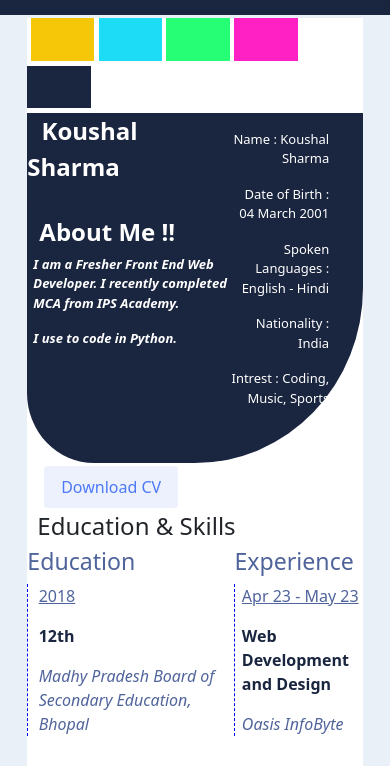
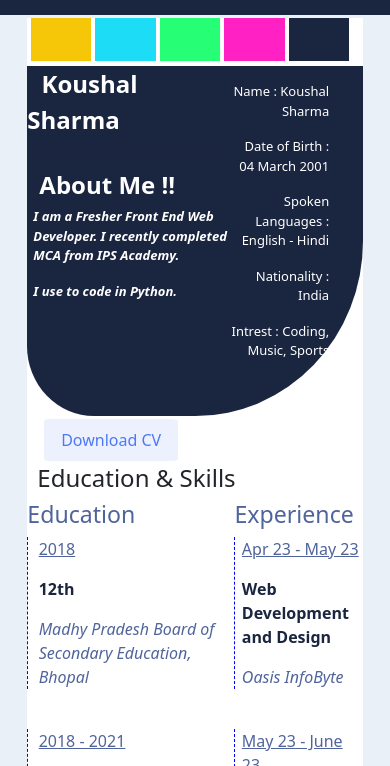
Before and after one commit to koushalm24/resume-building, a plain HTML site: page index.html in a window 390 px wide. Shown: the part 48-814 px from the top of the page. Drawn offline with nearby package versions, Linux system fonts and the light colour scheme.

Commit message:
updated buttons

```diff
--- a/index.css
+++ b/index.css
@@ -328,6 +328,11 @@ footer {
     .card-top p{
         font-size: small;
     }
+
+    .btt{
+        width:18%;
+    }
+
     .eskills {
         display: contents;
 
```
